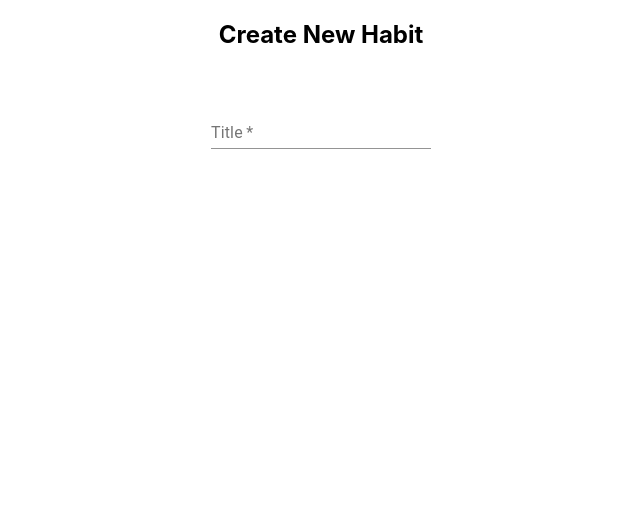
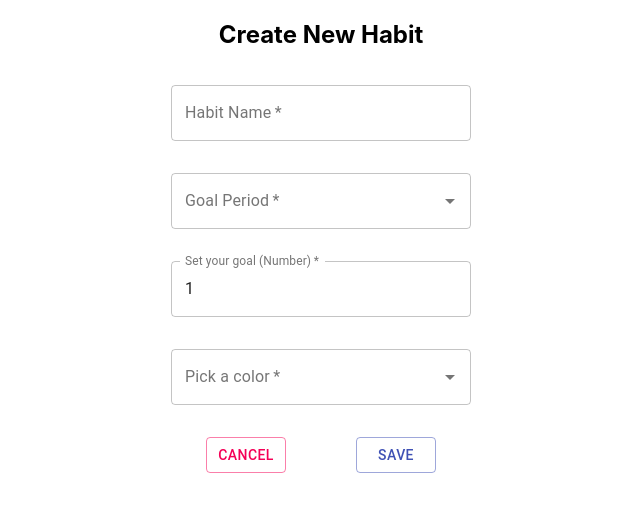
Before and after one commit to ethan-yws/habit-tracker-ts, a React (Create React App) app: page /addNew in a window 1280 px wide. Shown: the top 512 px of the page, without its empty margins (319-959 px from the left). Built offline with nearby package versions, Linux system fonts and the light colour scheme.

Commit message:
Add new habit page added

```diff
--- a/package.json
+++ b/package.json
@@ -5,6 +5,7 @@
   "dependencies": {
     "@material-ui/core": "^4.11.4",
     "@material-ui/icons": "^4.11.2",
+    "@material-ui/lab": "^4.0.0-alpha.60",
     "@testing-library/jest-dom": "^5.11.4",
     "@testing-library/react": "^11.1.0",
     "@testing-library/user-event": "^12.1.10",
--- a/src/components/AddNew.tsx
+++ b/src/components/AddNew.tsx
@@ -1,31 +1,134 @@
 import React, { useState } from "react";
 import styled from "styled-components";
 import TextField from "@material-ui/core/TextField";
-// import Autocomplete from "@material-ui/lab/Autocomplete";
+import Autocomplete from "@material-ui/lab/Autocomplete";
+import Button from "@material-ui/core/Button";
+import { Link } from "react-router-dom";
+import db from "../firebase";
+import firebase from "firebase";
 
 const Form = styled.form`
     display: flex;
     flex-direction: column;
     align-items: center;
     justify-content: space-between;
-    padding: 2em;
+    padding-top: 1em;
+    gap: 2em;
 `;
 
 const Header = styled.h2`
     text-align: center;
 `;
 
-const options = ["Daily", "Weekly", "Monthly", "Yearly"];
+const ButtonsWrapper = styled.div`
+    display: flex;
+    align-items: center;
+    justify-content: space-around;
+    width: 300px;
+`;
 
-const AddNew = () => {
-    const [value, setValue] = React.useState<string | null>(options[0]);
-    const [inputValue, setInputValue] = React.useState("");
+const periodOptions: string[] = ["Daily", "Weekly", "Monthly", "Yearly"];
+const colorOptions: string[] = [
+    "pink",
+    "lightblue",
+    "lightgreen",
+    "salmon",
+    "coral",
+    "yellow",
+];
+
+const AddNew: React.FC = () => {
+    const [habitName, setHabitName] = useState("");
+    const [habitPeriod, setHabitPeriod] = useState("");
+    const [habitGoal, setHabitGoal] = useState(1);
+    const [habitColor, setHabitColor] = useState("lightgreen");
+
+    const hanldeAddNew = (e: any) => {
+        e.preventDefault();
+        db.collection("habits").add({
+            habit: {
+                title: habitName,
+                goalPeriod: habitPeriod,
+                goalNumber: habitGoal,
+                color: habitColor,
+                doneCounter: 0,
+            },
+            timestamp: firebase.firestore.FieldValue.serverTimestamp(),
+        });
+    };
 
     return (
         <div>
             <Header>Create New Habit</Header>
             <Form>
-                <TextField required id="habit-title" label="Title" />
+                <TextField
+                    required
+                    id="habit-name"
+                    label="Habit Name"
+                    variant="outlined"
+                    style={{ width: 300 }}
+                    value={habitName}
+                    onChange={(e) => setHabitName(e.target.value)}
+                />
+                <Autocomplete
+                    id="habit-goal-period"
+                    options={periodOptions}
+                    style={{ width: 300 }}
+                    renderInput={(params: any) => (
+                        <TextField
+                            {...params}
+                            required
+                            label="Goal Period"
+                            variant="outlined"
+                            value={habitPeriod}
+                            onChange={(e) => setHabitPeriod(e.target.value)}
+                        />
+                    )}
+                />
+                <TextField
+                    required
+                    id="habit-goal"
+                    label="Set your goal (Number)"
+                    variant="outlined"
+                    style={{ width: 300 }}
+                    value={habitGoal}
+                    onChange={(e) => setHabitGoal(parseInt(e.target.value))}
+                />
+                <Autocomplete
+                    id="habit-color"
+                    options={colorOptions}
+                    style={{ width: 300 }}
+                    renderInput={(params: any) => (
+                        <TextField
+                            {...params}
+                            required
+                            label="Pick a color"
+                            variant="outlined"
+                            value={habitColor}
+                            onChange={(e) => setHabitColor(e.target.value)}
+                        />
+                    )}
+                />
+                <ButtonsWrapper>
+                    <Link to="/" style={{ textDecoration: "none" }}>
+                        <Button
+                            variant="outlined"
+                            color="secondary"
+                            style={{ width: 80 }}
+                        >
+                            Cancel
+                        </Button>
+                    </Link>
+                    <Button
+                        type="submit"
+                        variant="outlined"
+                        color="primary"
+                        style={{ width: 80 }}
+                        onClick={hanldeAddNew}
+                    >
+                        Save
+                    </Button>
+                </ButtonsWrapper>
             </Form>
         </div>
     );
--- a/src/components/BottomNav.tsx
+++ b/src/components/BottomNav.tsx
@@ -30,7 +30,7 @@ export default function BottomNav() {
             className={classes.root}
         >
             <BottomNavigationAction icon={<SettingsIcon />} />
-            <Link to="addNew">
+            <Link to="/addNew">
                 <BottomNavigationAction icon={<AddIcon />} />
             </Link>
             <BottomNavigationAction icon={<BarChartIcon />} />
```
Also changed, not shown: 1 other file (tests, documents, lock files or other folders).
